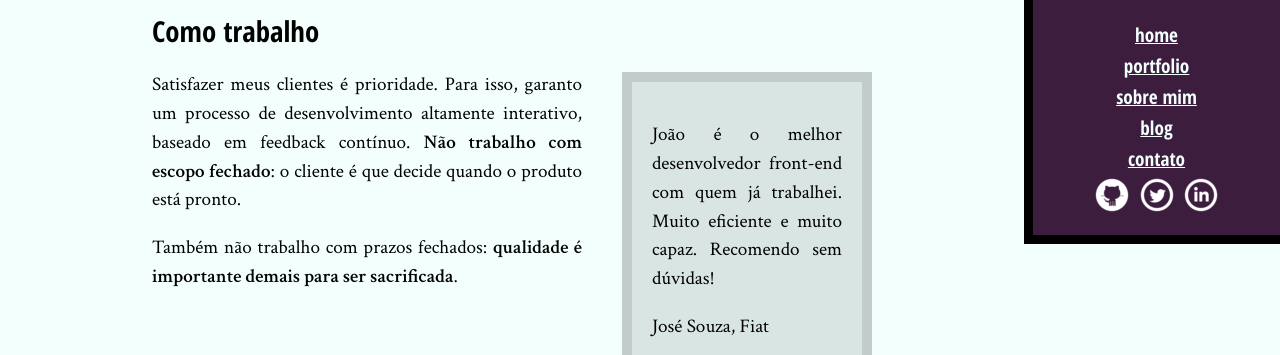
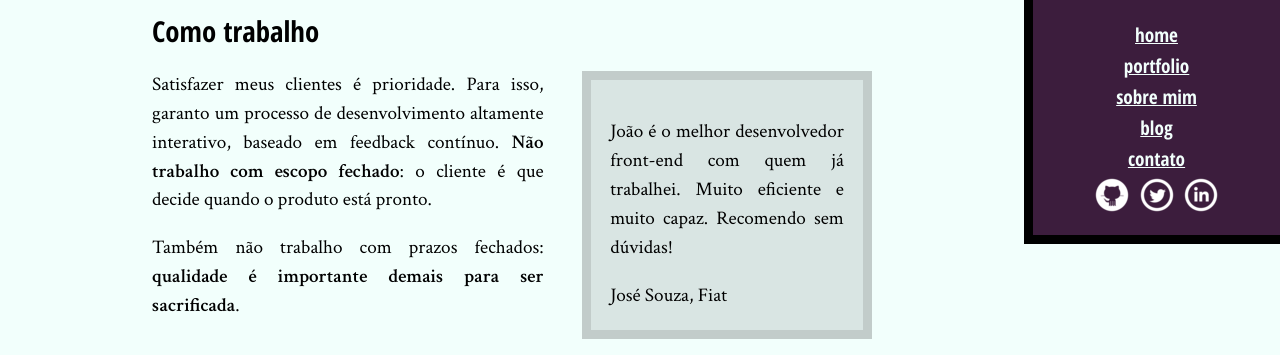
Before and after one commit to alexfjr/ini-prog, a plain HTML site: page moduloIV/bio.html in a window 1280 px wide. Shown: the part 365-720 px from the top of the page. Drawn offline with Linux system fonts and the light colour scheme.

Commit message:
Alteracao bio.css para usar medidas relativas

```diff
--- a/moduloIV/css/bio.css
+++ b/moduloIV/css/bio.css
@@ -1,9 +1,9 @@
 .citacao-bio {
     background-color: #D9E5E3;
-    border: 10px solid #C2CCCA;
-    padding: 20px;
-    margin: 20px 40px;
-    width: 250px;
+    border: .5rem solid #C2CCCA;
+    padding: 1rem;
+    margin: 1rem 2rem;
+    width: 30ch;
     box-sizing: border-box;
 }
 
```
